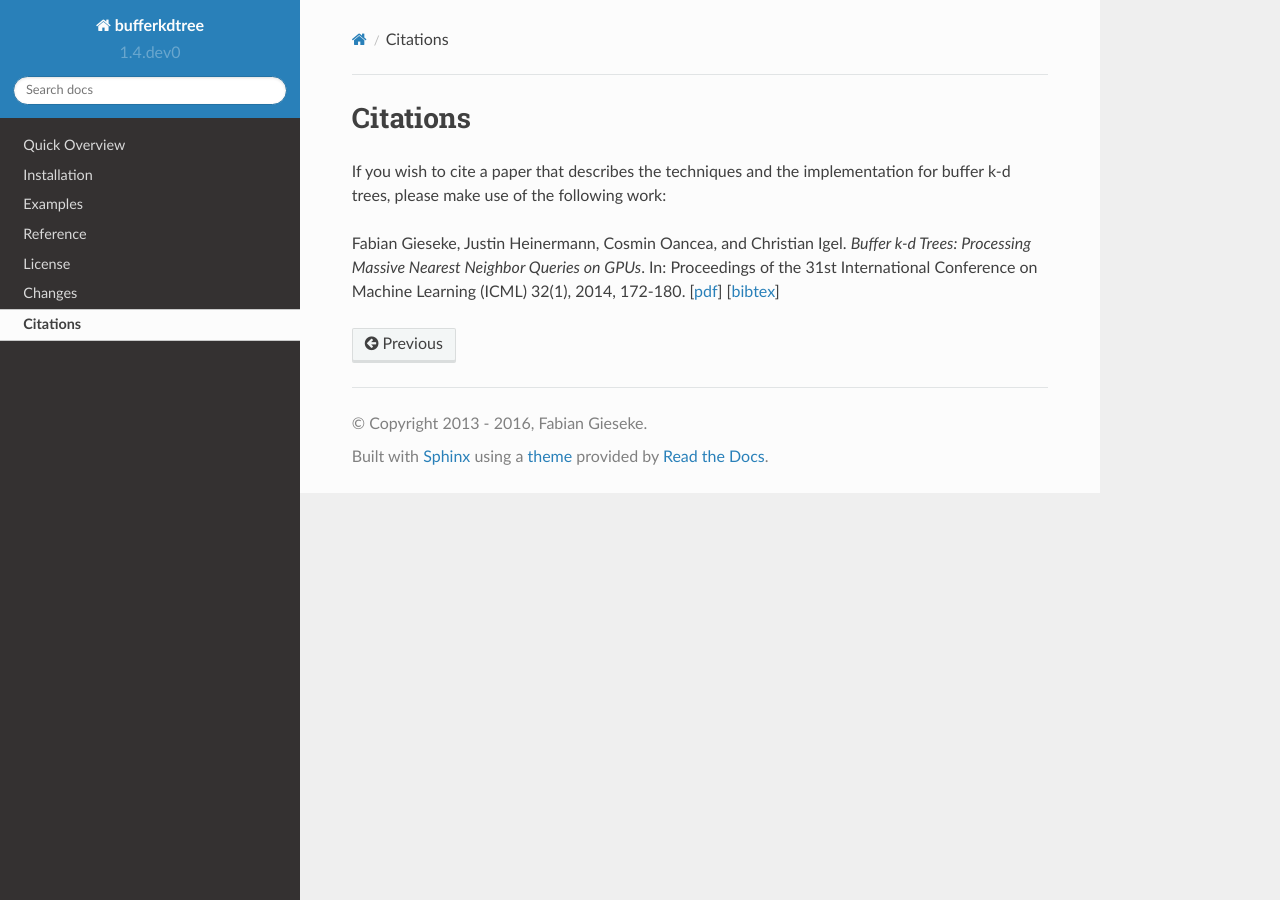
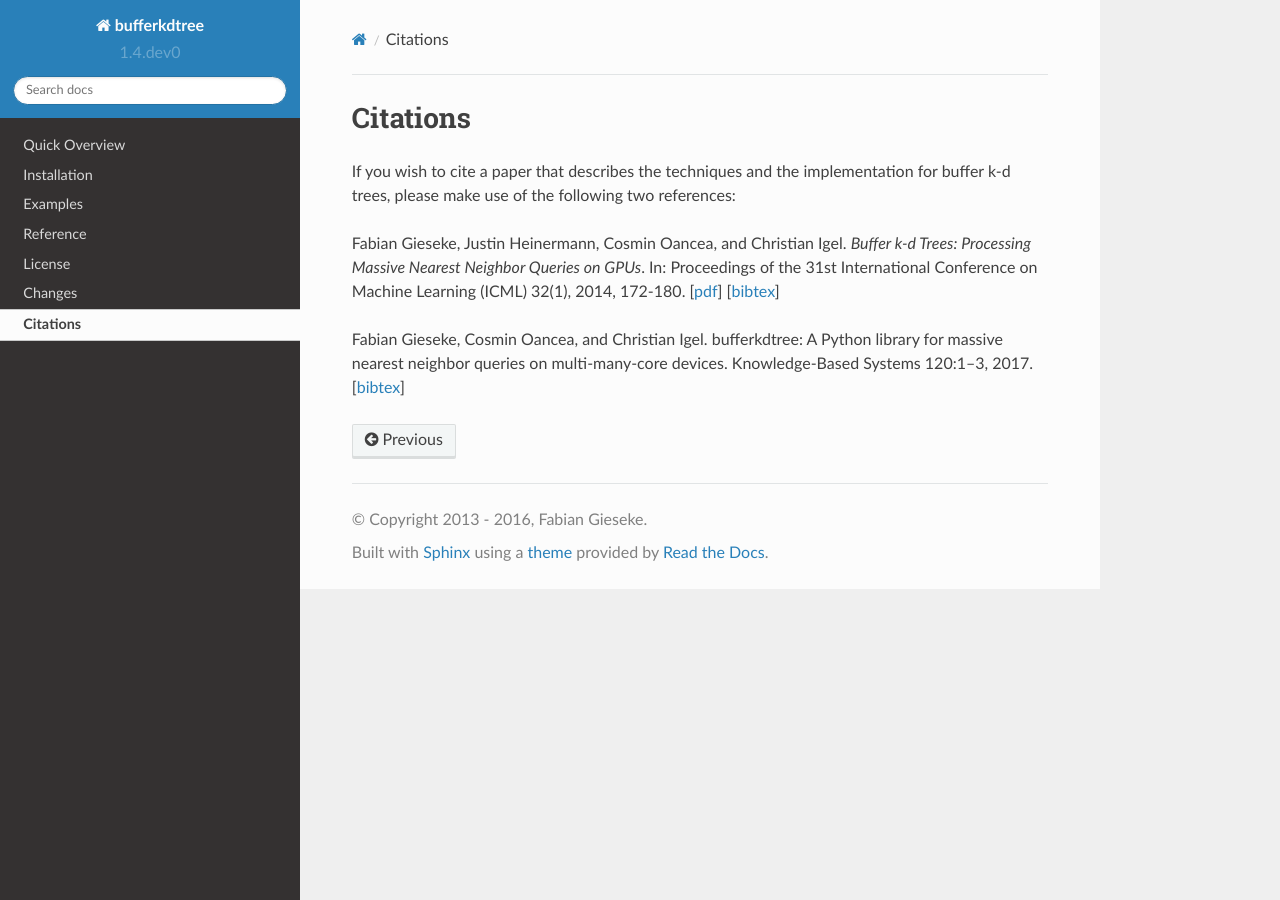
Before and after one commit to gieseke/bufferkdtree, a Sphinx documentation site: the page built from docs/cite.rst, in a window 1280 px wide. Built offline with Sphinx 7.4.7 and the Read the Docs theme 2.0.0, drawn with Linux system fonts in a browser that asks for light colours; formulas are drawn with MathJax 3.

```diff
--- /dev/null
+++ b/docs/_static/bibtex/GiesekeOI2017.bib
@@ -0,0 +1,11 @@
+@article{GIESEKE20171,
+title = "bufferkdtree: A Python library for massive nearest neighbor queries on multi-many-core devices",
+journal = "Knowledge-Based Systems",
+volume = "120",
+pages = "1-3",
+year = "2017",
+issn = "0950-7051",
+doi = "https://doi.org/10.1016/j.knosys.2017.01.002",
+url = "http://www.sciencedirect.com/science/article/pii/S0950705117300011",
+author = "Fabian Gieseke and Cosmin Oancea and Christian Igel",
+}
--- a/docs/changes.rst
+++ b/docs/changes.rst
@@ -2,6 +2,11 @@
 
 Changes
 =======
+
+Release 1.4 (November 2019)
+-----------------------------
+* Updated documentation
+* Python3 support
 
 Release 1.3 (November 2016)
 -----------------------------
--- a/docs/cite.rst
+++ b/docs/cite.rst
@@ -3,6 +3,8 @@
 Citations
 =========
 
-If you wish to cite a paper that describes the techniques and the implementation for buffer k-d trees, please make use of the following work:
+If you wish to cite a paper that describes the techniques and the implementation for buffer k-d trees, please make use of the following two references:
 
 Fabian Gieseke, Justin Heinermann, Cosmin Oancea, and Christian Igel. *Buffer k-d Trees: Processing Massive Nearest Neighbor Queries on GPUs*. In: Proceedings of the 31st International Conference on Machine Learning (ICML) 32(1), 2014, 172-180.  [`pdf <http://jmlr.org/proceedings/papers/v32/gieseke14.pdf>`_] [`bibtex <_static/bibtex/GiesekeHOI2014.bib>`_]
+
+Fabian Gieseke, Cosmin Oancea, and Christian Igel. bufferkdtree: A Python library for massive nearest neighbor queries on multi-many-core devices. Knowledge-Based Systems 120:1–3, 2017. [`bibtex <_static/bibtex/GiesekeOI2017.bib>`_]
--- a/docs/conf.py
+++ b/docs/conf.py
@@ -35,7 +35,7 @@ sys.path.insert(0, os.path.abspath('..'))
 # ones.
 extensions = [
     'sphinx.ext.autodoc',
-    'sphinx.ext.pngmath',
+    'sphinx.ext.imgmath',
     'numpydoc',
     'sphinx.ext.autosummary',
 ]
```
Also changed, not shown: docs/install.rst (+7 -7 lines), 3 other files.
